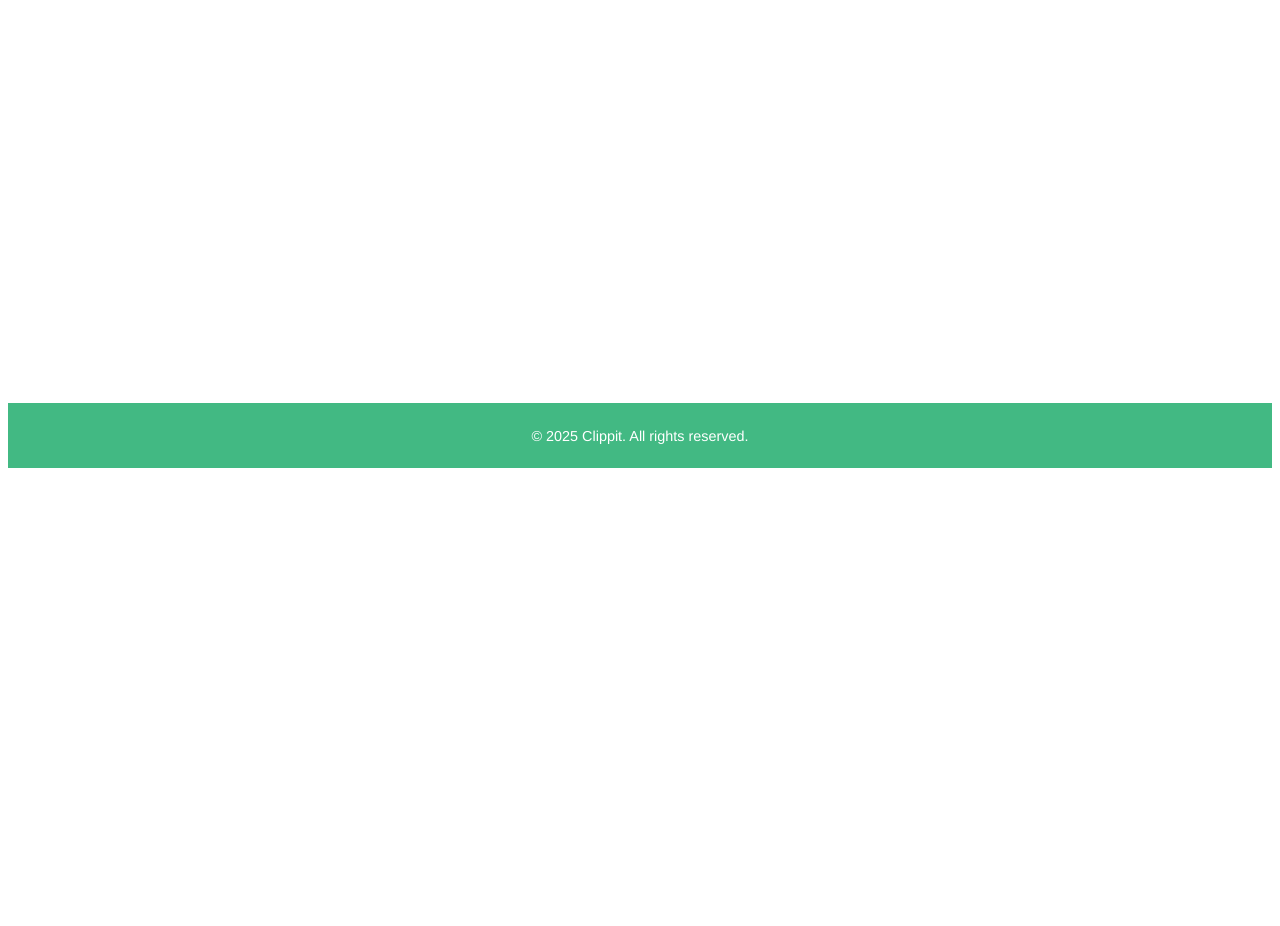
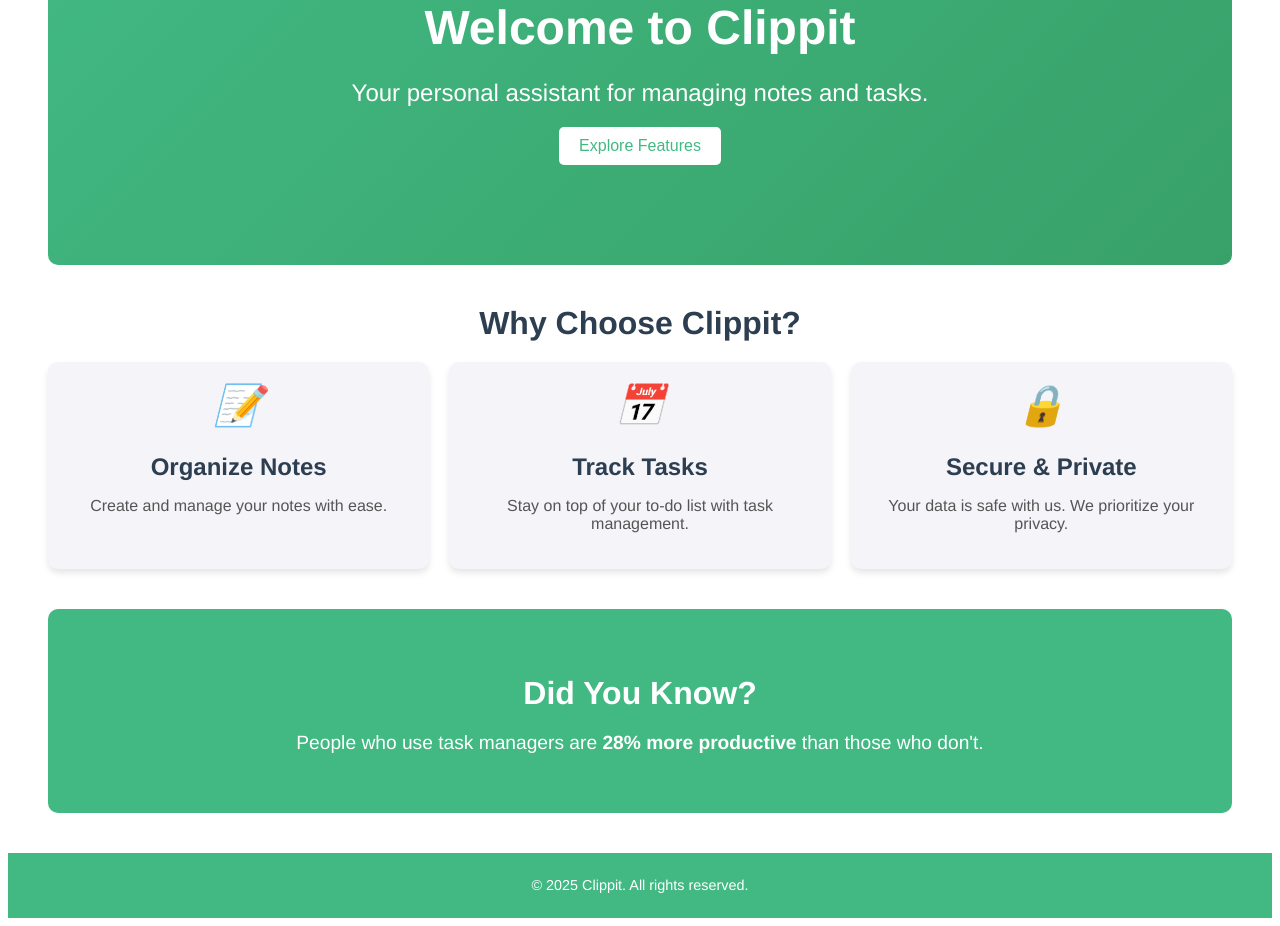
Before and after one commit to tomasrl18/clippit_frontend, a Vue app: page / in a window 1280 px wide. Shown: the part 340-1266 px from the top of the page. Before the commit the page ends 816 px from the top, so only its background shows below. Built offline with nearby package versions, Linux system fonts and the light colour scheme.

Commit message:
HomePage design

```diff
--- a/src/views/HomePage.vue
+++ b/src/views/HomePage.vue
@@ -1,14 +1,152 @@
-<!-- src/views/Home.vue -->
-
 <template>
   <div class="home">
-    <h1>Welcome to Clippit</h1>
-    <p>Manage your notes and tasks here</p>
+    <section class="hero">
+      <h1>Welcome to Clippit</h1>
+      <p>Your personal assistant for managing notes and tasks.</p>
+      <button @click="scrollToFeatures" class="cta-button">
+        Explore Features
+      </button>
+    </section>
+
+    <section class="features" ref="featuresSection">
+      <h2>Why Choose Clippit?</h2>
+      <div class="feature-grid">
+        <div class="feature-card">
+          <i class="icon">📝</i>
+          <h3>Organize Notes</h3>
+          <p>Create and manage your notes with ease.</p>
+        </div>
+        <div class="feature-card">
+          <i class="icon">📅</i>
+          <h3>Track Tasks</h3>
+          <p>Stay on top of your to-do list with task management.</p>
+        </div>
+        <div class="feature-card">
+          <i class="icon">🔒</i>
+          <h3>Secure & Private</h3>
+          <p>Your data is safe with us. We prioritize your privacy.</p>
+        </div>
+      </div>
+    </section>
+
+    <section class="fun-fact">
+      <h2>Did You Know?</h2>
+      <p>
+        People who use task managers are
+        <strong>28% more productive</strong> than those who don't.
+      </p>
+    </section>
   </div>
 </template>
 
 <script>
 export default {
   name: "HomePage",
+  methods: {
+    scrollToFeatures() {
+      this.$refs.featuresSection.scrollIntoView({ behavior: "smooth" });
+    },
+  },
 };
 </script>
+
+<style scoped>
+.home {
+  font-family: Avenir, Helvetica, Arial, sans-serif;
+  text-align: center;
+  color: #2c3e50;
+  padding: 20px;
+}
+
+.hero {
+  background: linear-gradient(135deg, #42b983, #38a169);
+  color: white;
+  padding: 100px 20px;
+  border-radius: 10px;
+  margin-bottom: 40px;
+}
+
+.hero h1 {
+  font-size: 3rem;
+  margin-bottom: 10px;
+}
+
+.hero p {
+  font-size: 1.5rem;
+  margin-bottom: 20px;
+}
+
+.cta-button {
+  background-color: white;
+  color: #42b983;
+  padding: 10px 20px;
+  font-size: 1rem;
+  border: none;
+  border-radius: 5px;
+  cursor: pointer;
+  transition: background-color 0.3s ease;
+}
+
+.cta-button:hover {
+  background-color: #f0f0f0;
+}
+
+.features {
+  margin-bottom: 40px;
+}
+
+.features h2 {
+  font-size: 2rem;
+  margin-bottom: 20px;
+}
+
+.feature-grid {
+  display: grid;
+  grid-template-columns: repeat(auto-fit, minmax(250px, 1fr));
+  gap: 20px;
+}
+
+.feature-card {
+  background-color: #f4f4f9;
+  padding: 20px;
+  border-radius: 10px;
+  box-shadow: 0 4px 6px rgba(0, 0, 0, 0.1);
+  transition: transform 0.3s ease;
+}
+
+.feature-card:hover {
+  transform: translateY(-10px);
+}
+
+.feature-card .icon {
+  font-size: 2.5rem;
+  margin-bottom: 10px;
+  color: #42b983;
+}
+
+.feature-card h3 {
+  font-size: 1.5rem;
+  margin-bottom: 10px;
+}
+
+.feature-card p {
+  font-size: 1rem;
+  color: #555555;
+}
+
+.fun-fact {
+  background-color: #42b983;
+  color: white;
+  padding: 40px 20px;
+  border-radius: 10px;
+}
+
+.fun-fact h2 {
+  font-size: 2rem;
+  margin-bottom: 10px;
+}
+
+.fun-fact p {
+  font-size: 1.2rem;
+}
+</style>
```
